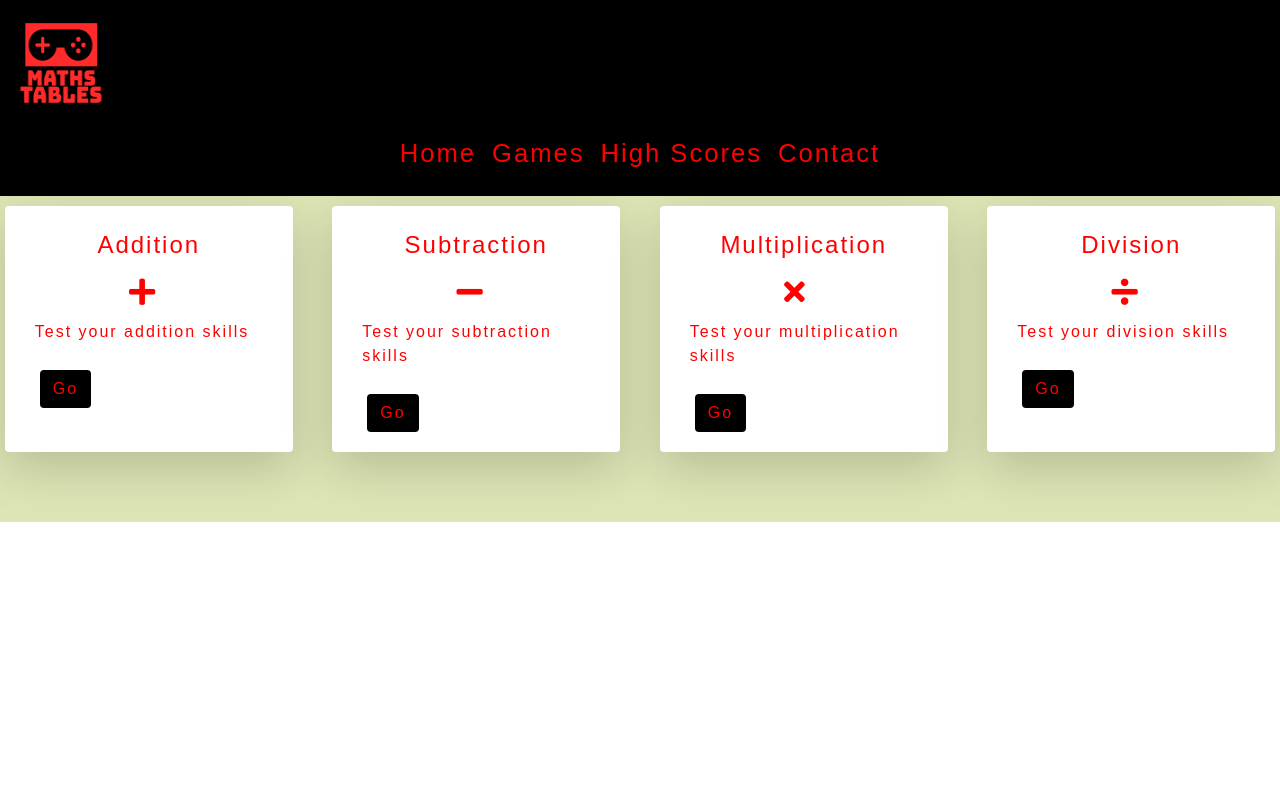
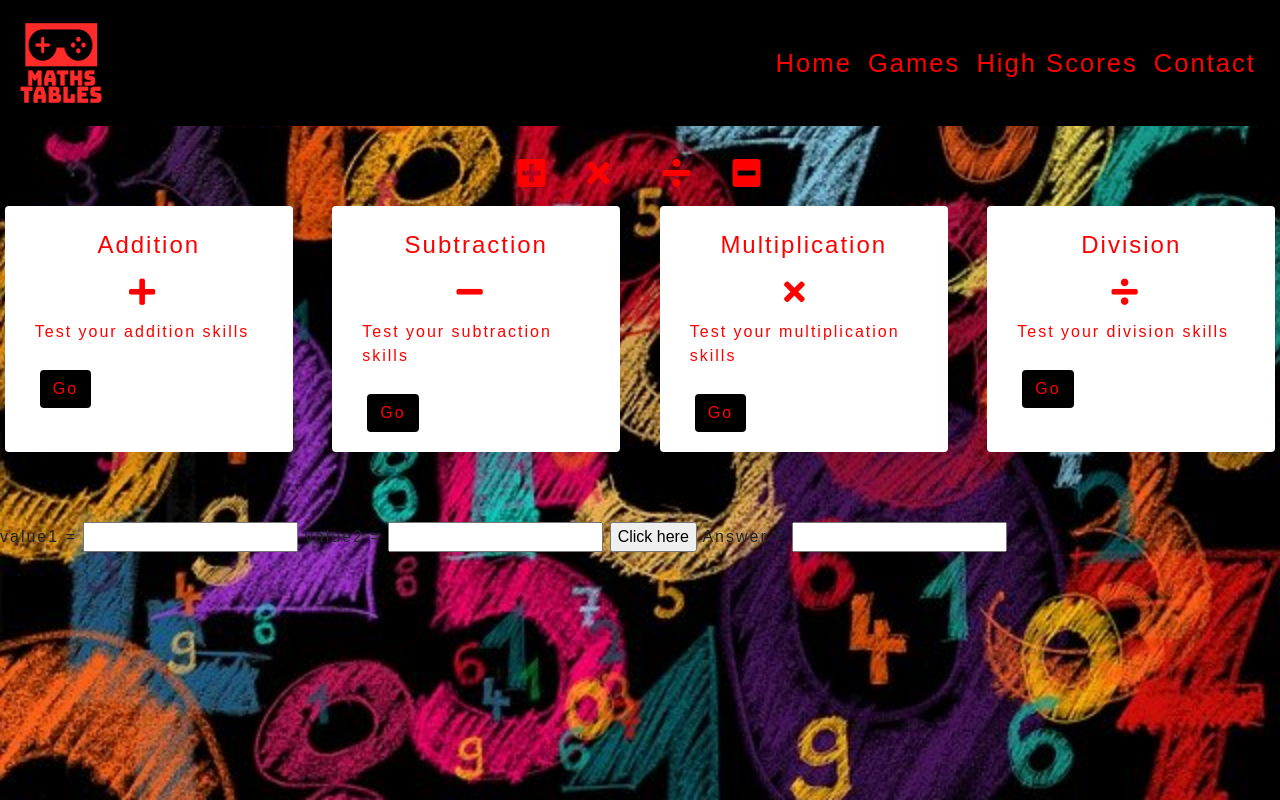
Before and after one commit to smeghen/javascriptfunctions, a plain HTML site: page index.html in a window 1280 px wide. Drawn offline with nearby package versions, Linux system fonts and the light colour scheme.

Commit message:
Add background image for index.html

```diff
--- a/assets/css/style.css
+++ b/assets/css/style.css
@@ -6,7 +6,12 @@ body {
   font-family: "Open-Sans", sans-serif;
   letter-spacing: 2px;
   padding-top: 100px;
+  background-image: url("../images/math_bg.jpg");
+  background-repeat: no-repeat;
+    background-attachment: fixed;
+  background-size: cover;
 }
+
 
 .section-title{
     color: red;
@@ -33,9 +38,7 @@ hr{
     padding-left: 20px;
 }
 
-.section-bg{
-    background-color: #dde5b6;
-}
+
 
 .section-break{
     padding: 50px 0;
--- a/index.html
+++ b/index.html
@@ -19,11 +19,10 @@
                   <!--Club Logo-->
                   <img src="assets/images/logo1.png" class="d-inline-block logo" alt="Maths Games logo" loading="lazy">
                </a>
-               <span class="navbar-text"> </span>
 
                <!--  Nav Menu  -->
-               <div class=" navbar-collapse" id="navbarNav">
-                  <ul class="navbar-nav nav-menu-text flex-row justify-content-center">
+
+                  <ul class="navbar-nav nav-menu-text flex-row">
                      <li class="nav-item p-2" data-toggle="collapse" data-target="#navbarNav">
                         <a class="nav-link" href="index.html">Home</a>
                      </li>
@@ -38,7 +37,7 @@
                      </li>
 
                   </ul>
-               </div>
+
             </nav>
          </div>
          <!-- End Navigation Bar  -->
@@ -87,5 +86,25 @@
             </div>
          </div>
       </section>
+
+      <div id="sums">
+ value1 = <input type="text" id="value1" name="value1" value=""/>
+        value2 = <input type="text" id="value2" name="value2" value=""/>
+        <input type="button" name="Sumbit" value="Click here" onclick="javascript:addNumbers()"/>
+        Answer = <input type="text" id="answer" name="answer" value=""/>
+
+      </div>
 </body>
+  <script language="javascript">
+                function addNumbers()
+                {
+
+                        var val1 = Math.floor(Math.random() * 12) + 1;
+
+                        var val2 = Math.floor(Math.random() * 25);
+
+                        var ansD = document.getElementById("answer");
+                        ansD.value = val1 + val2;
+                }
+        </script>
 </html>
```
Also changed, not shown: assets/images/math_bg.jpg (added).
